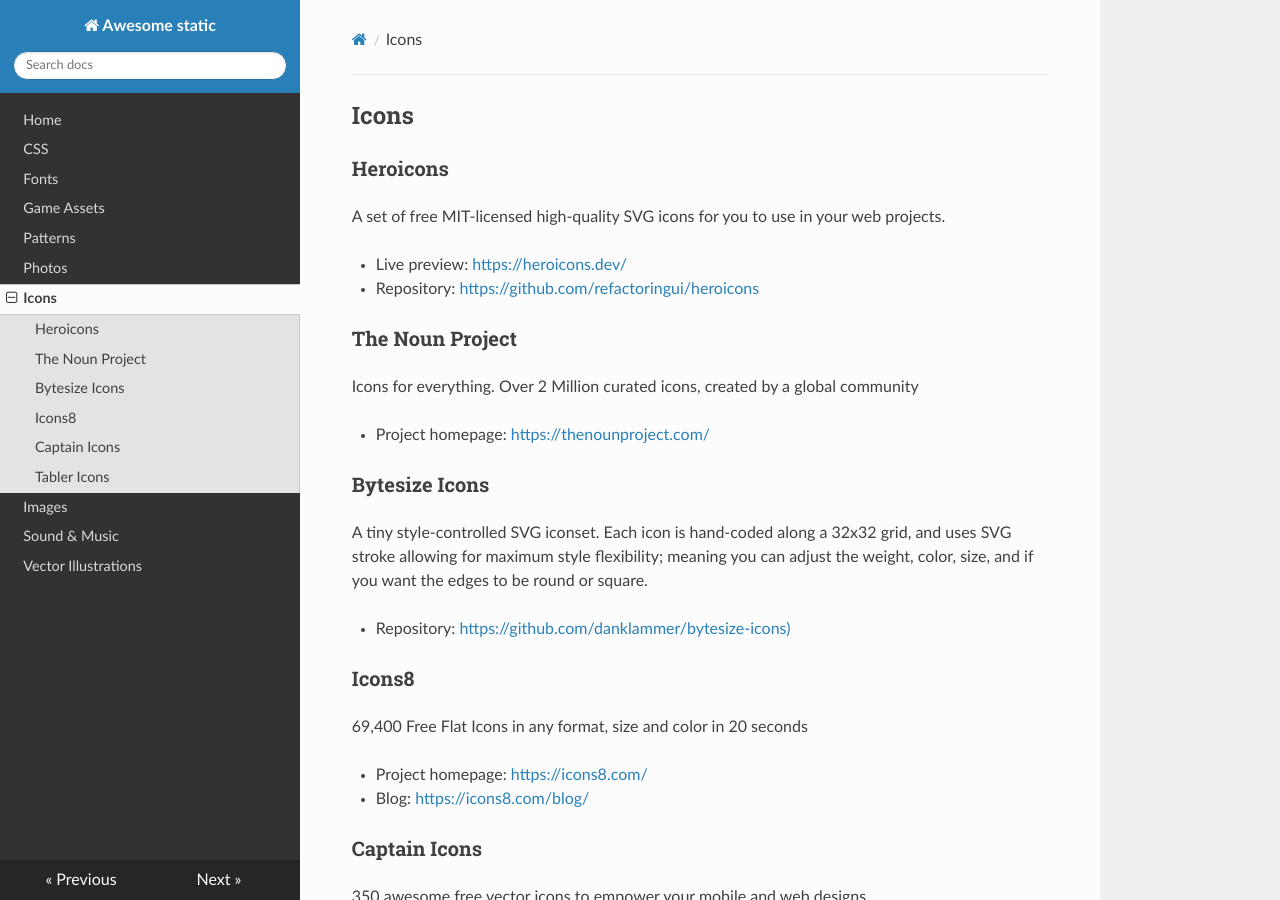
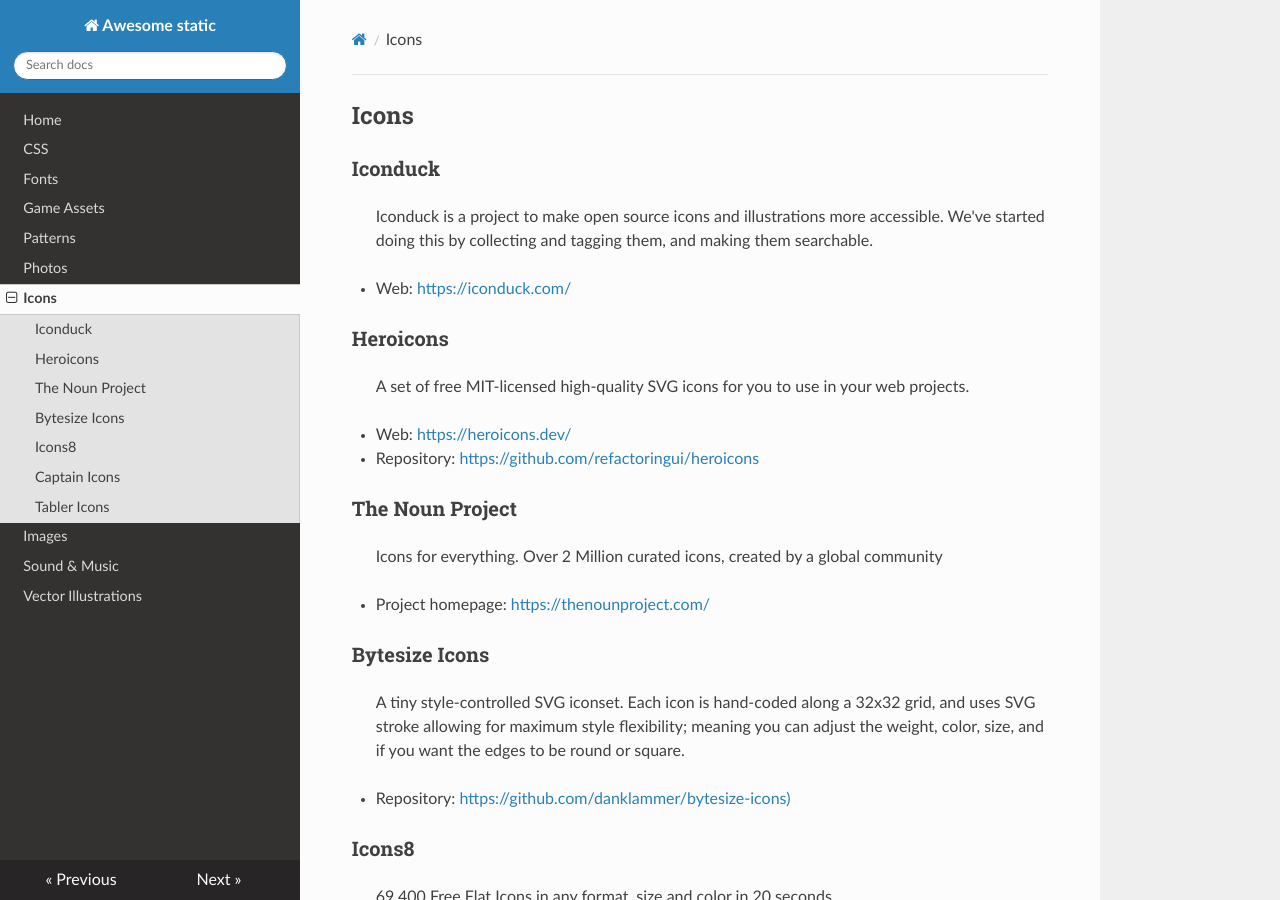
Before and after one commit to euribates/awesome-static, an MkDocs documentation site: the page built from docs/icons.md, in a window 1280 px wide and 900 px high. Built offline with MkDocs 1.6.1, drawn with Linux system fonts in a browser that asks for light colours; nearby versions of some CDN libraries.

Commit message:
Add IOconduck <https://iconduck.com/>

```diff
--- a/docs/icons.md
+++ b/docs/icons.md
@@ -1,31 +1,44 @@
 ## Icons
+
+### Iconduck
+
+> Iconduck is a project to make open source icons and illustrations more
+> accessible. We've started doing this by collecting and tagging them, and
+> making them searchable.
+
+- Web: <https://iconduck.com/>
+
 
 ### Heroicons
 
-A set of free MIT-licensed high-quality SVG icons for you to use in your web projects.
+> A set of free MIT-licensed high-quality SVG icons for you to use in your web
+> projects.
 
-- Live preview: <https://heroicons.dev/>
+- Web: <https://heroicons.dev/>
+- Repository: <https://github.com/refactoringui/heroicons>
 
-- Repository: <https://github.com/refactoringui/heroicons>
 
 ### The Noun Project
 
-Icons for everything. Over 2 Million curated icons, created by a global community
+> Icons for everything. Over 2 Million curated icons, created by a global
+> community
 
 - Project homepage: <https://thenounproject.com/>
 
+
 ### Bytesize Icons
 
-A tiny style-controlled SVG iconset. Each icon is hand-coded along a 32x32
-grid, and uses SVG stroke allowing for maximum style flexibility; meaning you
-can adjust the weight, color, size, and if you want the edges to be round or
-square.
+> A tiny style-controlled SVG iconset. Each icon is hand-coded along a 32x32
+> grid, and uses SVG stroke allowing for maximum style flexibility; meaning you
+> can adjust the weight, color, size, and if you want the edges to be round or
+> square.
 
 - Repository: <https://github.com/danklammer/bytesize-icons)>
 
+
 ### Icons8
 
-69,400 Free Flat Icons in any format, size and color in 20 seconds
+> 69,400 Free Flat Icons in any format, size and color in 20 seconds
 
 - Project homepage: <https://icons8.com/>
 - Blog: <https://icons8.com/blog/>
@@ -33,13 +46,13 @@
 
 ### Captain Icons
 
-350 awesome free vector icons to empower your mobile and web designs
+> 350 awesome free vector icons to empower your mobile and web designs
 
 - Repository: <https://mariodelvalle.github.io/CaptainIconWeb/>
 
 ### Tabler Icons
 
-558 Fully customizable free SVG icons. (MIT license)
+> 558 Fully customizable free SVG icons. (MIT license)
 
 - Project homepage: <https://tablericons.com/>
 - Sample: <svg xmlns="http://www.w3.org/2000/svg" class="icon icon-tabler icon-tabler-adjustments" width="44" height="44" viewBox="0 0 24 24" stroke-width="1.5" stroke="#009688" fill="none" stroke-linecap="round" stroke-linejoin="round">
```
Also changed, not shown: docs/music.md (+62 -46 lines).
